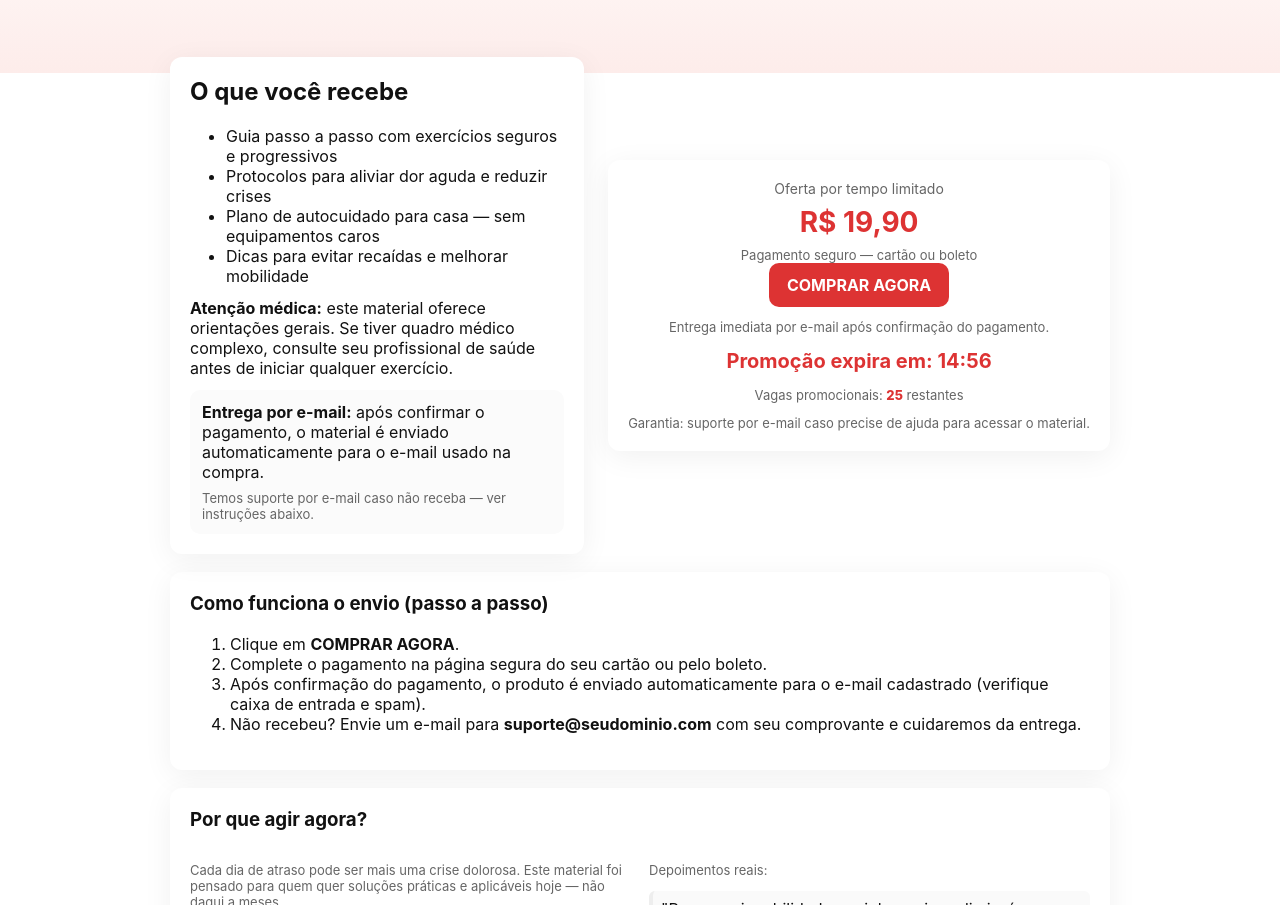
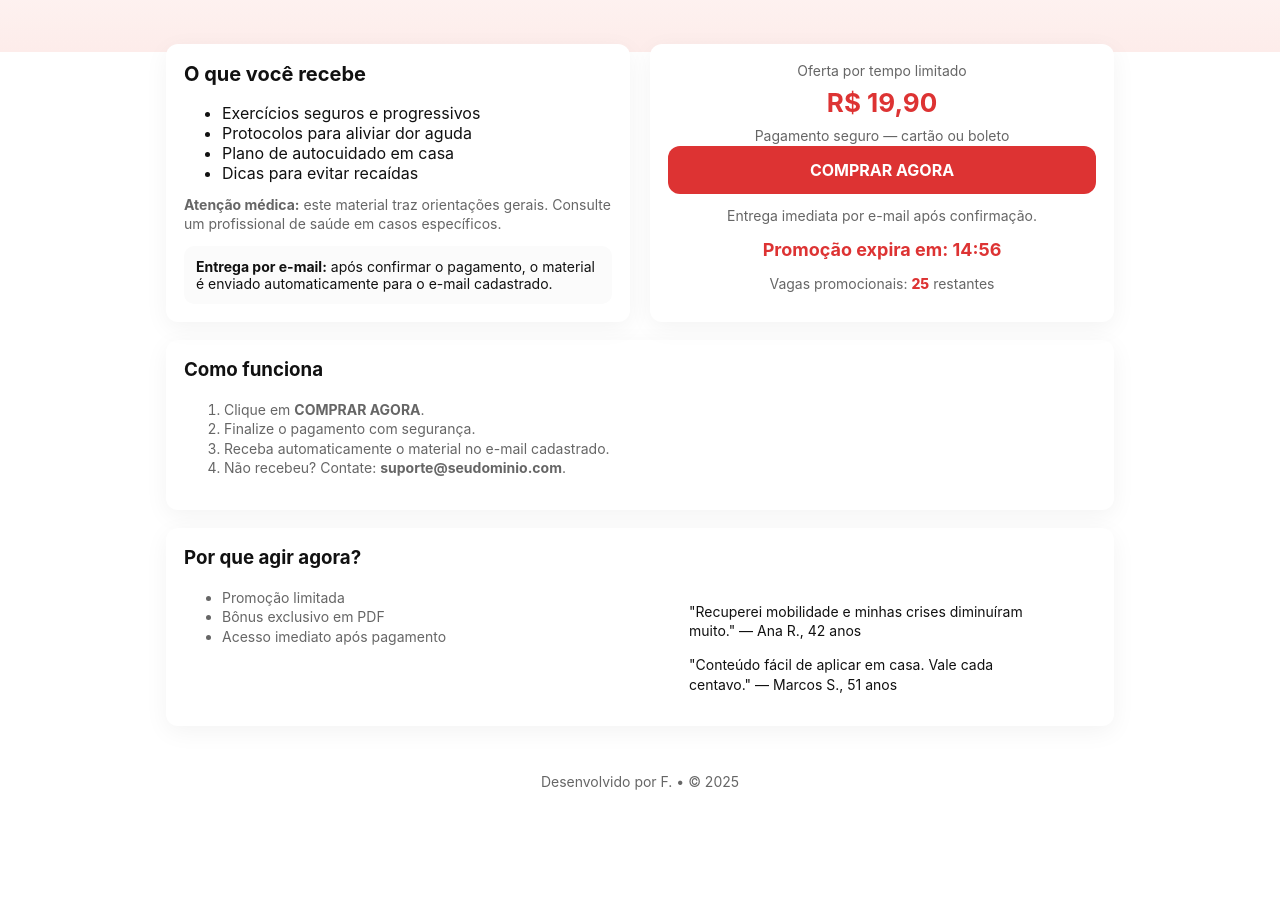
Before and after one commit to faware/hernia, a plain HTML site: page index.html in a window 1280 px wide. Shown: the part 139-1044 px from the top of the page. After the commit the page ends 965 px from the top, so only its background shows below. Drawn offline with Linux system fonts and the light colour scheme.

Commit message:
Update index.html

```diff
--- a/index.html
+++ b/index.html
@@ -2,60 +2,68 @@
 <html lang="pt-BR">
 <head>
   <meta charset="utf-8">
-  <meta name="viewport" content="width=device-width,initial-scale=1">
+  <meta name="viewport" content="width=device-width,initial-scale=1,maximum-scale=1">
   <title>Receba seu material para eliminar dores de hérnia de disco | Compra rápida</title>
   <meta name="description" content="Clique em COMPRAR, efetue o pagamento e receba o material por e-mail. Conteúdo prático para reduzir dores e melhorar sua qualidade de vida.">
   <style>
     :root{--accent:#d33;--dark:#111;--muted:#666}
     *{box-sizing:border-box}
-    body{font-family:Inter, system-ui, -apple-system, "Segoe UI", Roboto, "Helvetica Neue", Arial; margin:0; color:#111}
-    header{background:linear-gradient(180deg,#fff 0%, #fdecea 100%);padding:36px 20px;text-align:center}
-    .container{max-width:980px;margin:0 auto;padding:20px}
-    h1{margin:0 0 8px;font-size:28px}
-    p.lead{margin:0 0 18px;color:var(--muted)}
-    .hero{display:flex;gap:24px;align-items:center;justify-content:space-between;flex-wrap:wrap}
-    .card{background:#fff;border-radius:12px;padding:20px;box-shadow:0 6px 30px rgba(0,0,0,0.06)}
-    .price-block{min-width:230px;text-align:center}
-    .price{font-size:28px;font-weight:700;color:var(--accent);margin:8px 0}
-    .btn{display:inline-block;background:var(--accent);color:#fff;padding:12px 18px;border-radius:10px;text-decoration:none;font-weight:700;transition:0.3s}
-    .btn:hover{opacity:0.85}
-    .small{font-size:13px;color:var(--muted)}
-    ul{padding-left:18px}
+    body{font-family:Inter, system-ui, -apple-system, "Segoe UI", Roboto, "Helvetica Neue", Arial; margin:0; color:#111; background:#fff}
+    header{background:linear-gradient(180deg,#fff 0%, #fdecea 100%);padding:32px 16px;text-align:center}
+    .container{max-width:980px;margin:0 auto;padding:16px}
+    h1{margin:0 0 10px;font-size:24px;line-height:1.3}
+    p.lead{margin:0 0 16px;color:var(--muted);font-size:15px}
+    .hero{display:flex;gap:20px;align-items:stretch;justify-content:space-between;flex-wrap:wrap}
+    .card{background:#fff;border-radius:12px;padding:18px;box-shadow:0 6px 24px rgba(0,0,0,0.05);flex:1}
+    .price-block{min-width:250px;text-align:center}
+    .price{font-size:26px;font-weight:700;color:var(--accent);margin:8px 0}
+    .btn{display:inline-block;background:var(--accent);color:#fff;padding:14px 22px;border-radius:12px;text-decoration:none;font-weight:700;font-size:16px;transition:0.3s; width:100%}
+    .btn:hover{opacity:0.9}
+    .small{font-size:14px;color:var(--muted);line-height:1.4}
+    ul{padding-left:20px;margin:0}
     .grid{display:grid;grid-template-columns:1fr 1fr;gap:18px}
     .benef{list-style:disc;margin:0 0 0 18px}
     .count{font-weight:800;color:var(--accent)}
     footer{margin-top:28px;padding:18px 0;text-align:center;color:var(--muted);font-size:13px}
-    .guarantee{background:#fbfbfb;border-radius:10px;padding:12px;margin-top:12px}
-    .timer{font-size:20px;font-weight:700;color:var(--accent);margin-top:14px}
-    @media(max-width:720px){.grid{grid-template-columns:1fr}.price-block{width:100%}}
+    .guarantee{background:#fbfbfb;border-radius:10px;padding:12px;margin-top:12px;font-size:14px}
+    .timer{font-size:18px;font-weight:700;color:var(--accent);margin-top:14px}
+    blockquote{font-size:14px;line-height:1.4}
+    /* Responsividade para celulares */
+    @media(max-width:720px){
+      h1{font-size:22px}
+      .hero{flex-direction:column}
+      .price-block{width:100%;padding:16px}
+      .grid{grid-template-columns:1fr}
+      .btn{font-size:18px;padding:16px}
+      .timer{font-size:20px}
+    }
   </style>
 </head>
 <body>
   <header>
     <div class="container">
       <h1>Material Prático para Reduzir Dores de Hérnia de Disco</h1>
-      <p class="lead">Clique em <strong>COMPRAR</strong>, conclua o pagamento e receba o material direto no seu e-mail. Conteúdo direto ao ponto, com métodos práticos para aliviar e prevenir crises dolorosas.</p>
+      <p class="lead">Clique em <strong>COMPRAR</strong>, conclua o pagamento e receba o material direto no seu e-mail. Conteúdo prático e rápido para aliviar e prevenir crises dolorosas.</p>
     </div>
   </header>
 
-  <main class="container" style="margin-top:-36px">
+  <main class="container" style="margin-top:-24px">
     <div class="hero">
-      <div class="card" style="flex:1">
-        <h2 style="margin-top:0">O que você recebe</h2>
+      <div class="card">
+        <h2 style="margin-top:0;font-size:20px">O que você recebe</h2>
         <ul class="benef">
-          <li>Guia passo a passo com exercícios seguros e progressivos</li>
-          <li>Protocolos para aliviar dor aguda e reduzir crises</li>
-          <li>Plano de autocuidado para casa — sem equipamentos caros</li>
-          <li>Dicas para evitar recaídas e melhorar mobilidade</li>
+          <li>Exercícios seguros e progressivos</li>
+          <li>Protocolos para aliviar dor aguda</li>
+          <li>Plano de autocuidado em casa</li>
+          <li>Dicas para evitar recaídas</li>
         </ul>
 
-        <div style="margin-top:12px">
-          <strong>Atenção médica:</strong> este material oferece orientações gerais. Se tiver quadro médico complexo, consulte seu profissional de saúde antes de iniciar qualquer exercício.
+        <div style="margin-top:12px" class="small">
+          <strong>Atenção médica:</strong> este material traz orientações gerais. Consulte um profissional de saúde em casos específicos.
         </div>
 
         <div class="guarantee">
-          <strong>Entrega por e-mail:</strong> após confirmar o pagamento, o material é enviado automaticamente para o e-mail usado na compra.
-          <div class="small" style="margin-top:8px">Temos suporte por e-mail caso não receba — ver instruções abaixo.</div>
+          <strong>Entrega por e-mail:</strong> após confirmar o pagamento, o material é enviado automaticamente para o e-mail cadastrado.
         </div>
       </div>
 
@@ -67,22 +75,21 @@
         <!-- Substitua href pelo link do seu checkout -->
         <a id="buyBtn" class="btn" href="#" onclick="startCheckout();return false">COMPRAR AGORA</a>
 
-        <div style="margin-top:12px" class="small">Entrega imediata por e-mail após confirmação do pagamento.</div>
+        <div style="margin-top:12px" class="small">Entrega imediata por e-mail após confirmação.</div>
 
         <div class="timer">Promoção expira em: <span id="countdown">15:00</span></div>
 
         <div style="margin-top:14px" class="small">Vagas promocionais: <span class="count" id="spots">25</span> restantes</div>
-        <div style="margin-top:12px" class="small">Garantia: suporte por e-mail caso precise de ajuda para acessar o material.</div>
       </div>
     </div>
 
     <section style="margin-top:18px" class="card">
-      <h3 style="margin-top:0">Como funciona o envio (passo a passo)</h3>
-      <ol>
+      <h3 style="margin-top:0">Como funciona</h3>
+      <ol class="small">
         <li>Clique em <strong>COMPRAR AGORA</strong>.</li>
-        <li>Complete o pagamento na página segura do seu cartão ou pelo boleto.</li>
-        <li>Após confirmação do pagamento, o produto é enviado automaticamente para o e-mail cadastrado (verifique caixa de entrada e spam).</li>
-        <li>Não recebeu? Envie um e-mail para <strong>suporte@seudominio.com</strong> com seu comprovante e cuidaremos da entrega.</li>
+        <li>Finalize o pagamento com segurança.</li>
+        <li>Receba automaticamente o material no e-mail cadastrado.</li>
+        <li>Não recebeu? Contate: <strong>suporte@seudominio.com</strong>.</li>
       </ol>
     </section>
 
@@ -90,34 +97,21 @@
       <h3 style="margin-top:0">Por que agir agora?</h3>
       <div class="grid">
         <div>
-          <p class="small">Cada dia de atraso pode ser mais uma crise dolorosa. Este material foi pensado para quem quer soluções práticas e aplicáveis hoje — não daqui a meses.</p>
-          <ul class="benef">
-            <li>Promoção por tempo limitado.</li>
-            <li>Bônus exclusivo para os primeiros compradores: checklist em PDF.</li>
-            <li>Acesso imediato por e-mail — comece já em casa.</li>
+          <ul class="benef small">
+            <li>Promoção limitada</li>
+            <li>Bônus exclusivo em PDF</li>
+            <li>Acesso imediato após pagamento</li>
           </ul>
         </div>
         <div>
-          <p class="small">Depoimentos reais:</p>
-          <blockquote style="margin:0;padding:8px;border-left:4px solid #eee;background:#fafafa;border-radius:6px">
-            "Recuperei mobilidade e minhas crises diminuíram muito em poucas semanas." — Ana R., 42 anos
-          </blockquote>
-          <blockquote style="margin-top:8px;padding:8px;border-left:4px solid #eee;background:#fafafa;border-radius:6px">
-            "Conteúdo claro e fácil de aplicar em casa. Vale cada centavo." — Marcos S., 51 anos
-          </blockquote>
+          <blockquote>"Recuperei mobilidade e minhas crises diminuíram muito." — Ana R., 42 anos</blockquote>
+          <blockquote>"Conteúdo fácil de aplicar em casa. Vale cada centavo." — Marcos S., 51 anos</blockquote>
         </div>
       </div>
     </section>
 
-    <section style="margin-top:18px" class="card">
-      <h3 style="margin-top:0">Perguntas frequentes</h3>
-      <p><strong>O material cura hérnia de disco?</strong> — O material traz orientações para reduzir dor e melhorar função. Não substitui avaliação médica ou tratamento individualizado.</p>
-      <p><strong>Quando recebo?</strong> — Em minutos após a confirmação do pagamento (confirme a caixa de entrada e spam).</p>
-      <p><strong>Preciso de equipamento?</strong> — A maioria dos exercícios usa apenas o peso do corpo; instruções para adaptações são incluídas.</p>
-    </section>
-
     <footer>
-      <div class="small">Desenvolvido por F. • © 2025 • <span class="small">Política de Privacidade e Termos de Uso disponíveis mediante solicitação.</span></div>
+      <div class="small">Desenvolvido por F. • © 2025</div>
     </footer>
   </main>
 
@@ -159,7 +153,7 @@
     function startCheckout(){
       var checkoutUrl = 'https://seulinkdecheckout.com/checkout'; // Substitua pelo seu link real
       window.open(checkoutUrl, '_blank');
-      alert('Ao concluir o pagamento, o material será enviado automaticamente para o e-mail usado na compra.');
+      alert('Após o pagamento, o material será enviado automaticamente para seu e-mail.');
     }
   </script>
 </body>
```
